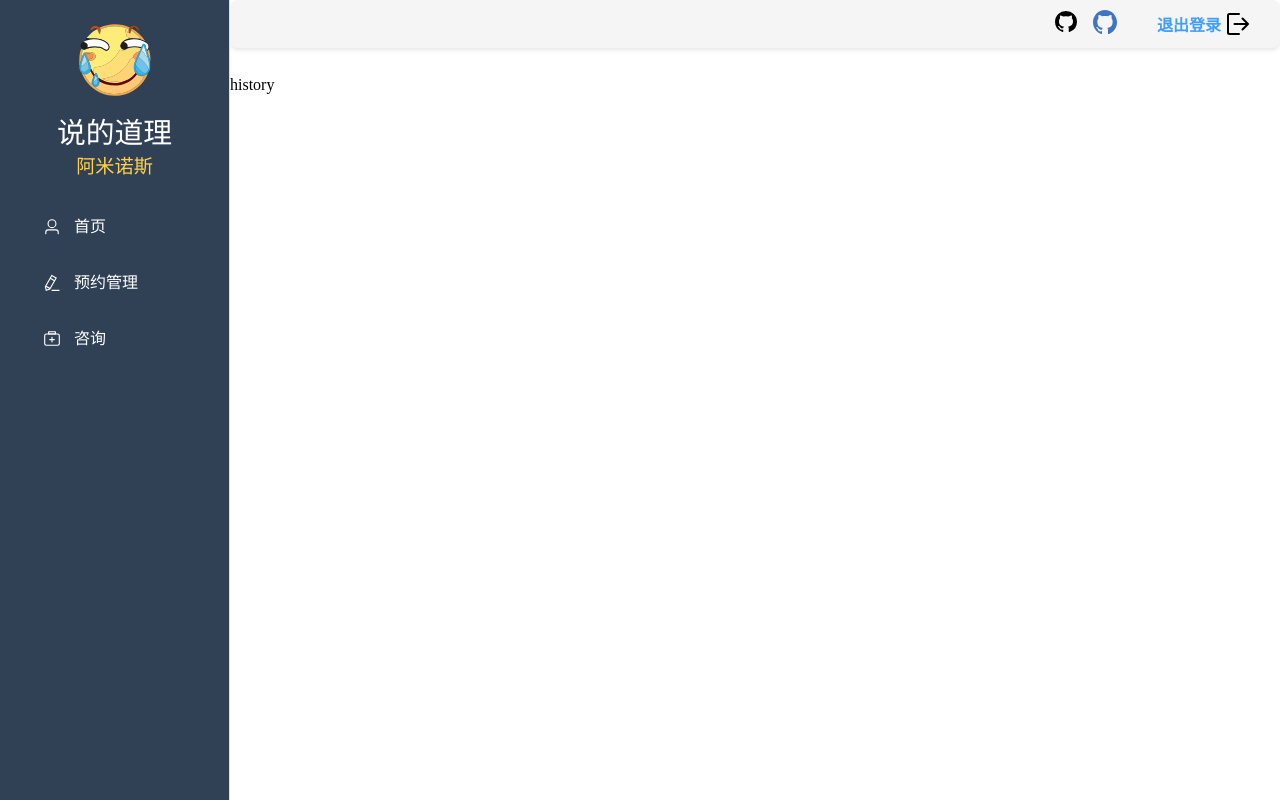
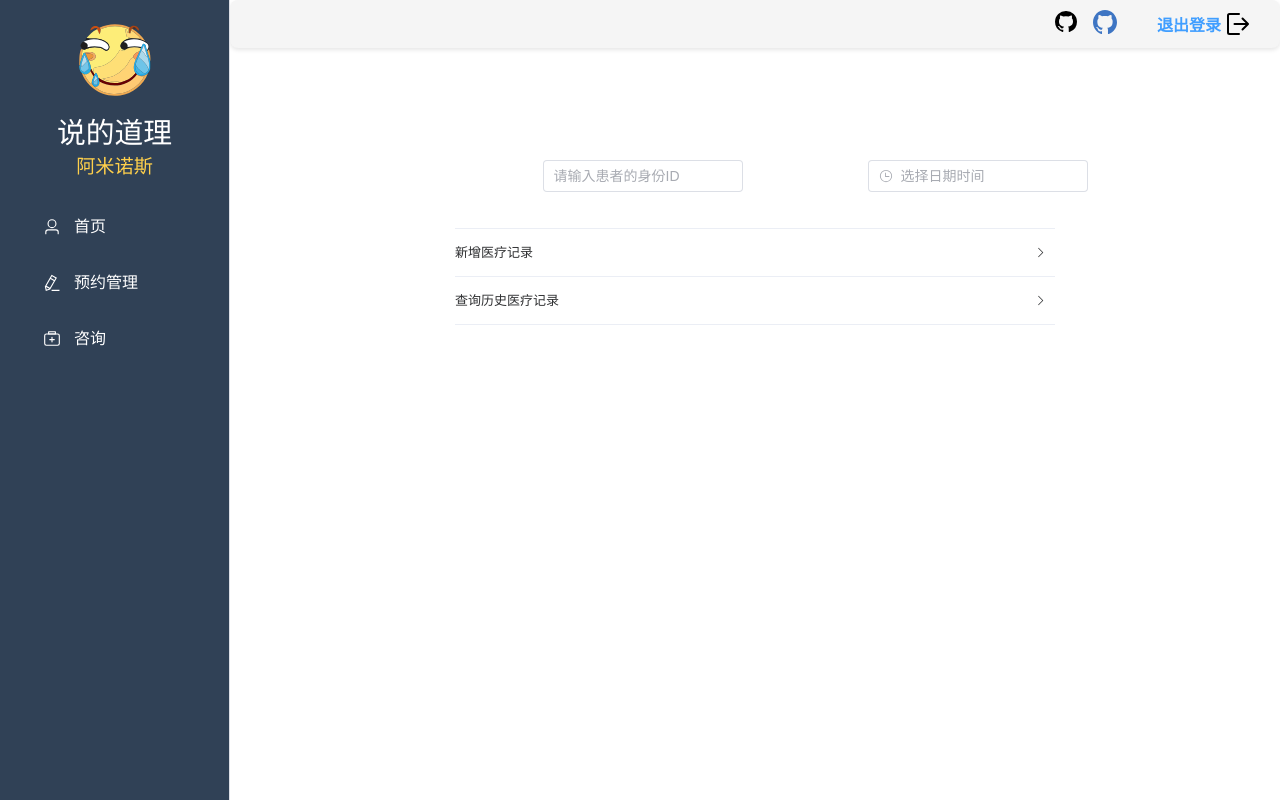
Before and after one commit to nanyan2333/frontSrc, a Vue app: page /history in a window 1280 px wide. Built offline with nearby package versions, Linux system fonts and the light colour scheme.

Commit message:
Update index.vue

```diff
--- a/src/views/history/index.vue
+++ b/src/views/history/index.vue
@@ -1,3 +1,201 @@
 <template>
-    <p>history</p>
+	<el-form
+	:model="medicalInfo"
+	label-width="80px"
+	label-position="left"
+	ref="formRef"
+	:rules="rules">
+	<template v-if="isDoctor">
+		<div class="form-container">
+			<div class="form-item">
+				<el-input v-model="medicalInfo.pid"
+					placeholder="请输入患者的身份ID"
+					clearable
+					style="width: 200px">
+				</el-input>
+			</div>
+			<div class="form-item">
+				<el-date-picker v-model="medicalInfo.time"
+					type="datetime"
+					placeholder="选择日期时间">
+				</el-date-picker>
+			</div>
+		</div>
+		<br><br>
+
+		<el-collapse style="max-width: 600px; margin: 0 auto;">
+			<el-collapse-item title="新增医疗记录" name="1" style="text-align: center;">
+				<el-input
+				type="textarea"
+				placeholder="请填写患者的医疗记录"
+				v-model="medicalInfo.updateInfo"
+				:rows="3"
+				class="input-item"
+				prefix-icon="el-icon-search"></el-input>
+				<div style="margin-top: 20px;"></div>
+				<div class="button-container">
+					<el-button type="primary" round class="button" @click="addRecord(medicalInfo)">提交记录</el-button>
+				</div>
+			</el-collapse-item>
+
+			<el-collapse-item title="查询历史医疗记录" @change="searchRecord(medicalInfo)" name="2">
+				<el-table :data="tableData" style="width: 100%" height="250">
+					<el-table-column
+						label="日期"
+						width="180">
+						<template slot-scope="scope">
+							<i class="el-icon-time"></i>
+							<span style="margin-left: 10px">{{ scope.row.time }}</span>
+						</template>
+					</el-table-column>
+					<el-table-column prop="updateInfo" label="医疗信息" width="180"></el-table-column>
+					<el-table-column fixed="right" label="操作" width="100">
+						<template slot-scope="scope">
+							<el-button @click="editRecord(scope.row)" size="small">编辑</el-button>
+						</template>
+    			</el-table-column>
+				</el-table>
+			</el-collapse-item>
+		</el-collapse>
+
+		<el-dialog title="编辑医疗信息" :visible.sync="dialogVisible">
+			<el-form :model="medicalInfo" label-width="80px">
+				<el-form-item label="更新信息">
+					<el-input v-model="medicalInfo.updateInfo"></el-input>
+				</el-form-item>
+			</el-form>
+			<div slot="footer" class="dialog-footer">
+				<el-button @click="dialogVisible = false">取 消</el-button>
+				<el-button type="primary" @click="saveUpdate">确 定</el-button>
+			</div>
+		</el-dialog>
+
+	</template>
+
+
+	<template v-else>
+		<el-form-item label="身份ID" prop="pid">
+			<el-input v-model="medicalInfo.pid" placeholder="请输入身份ID"></el-input>
+		</el-form-item>
+		<div class="button-container">
+			<el-button type="primary" round class="button" @click="fetchData">查询医疗记录</el-button>
+		</div>
+
+	</template>
+
+	</el-form>
 </template>
+
+<script setup >
+import { ref , watch, computed} from 'vue';
+import useUserStore from "@/store/module/user"
+import { addRecord, searchRecord, updateRecord } from "../../api/history"
+import { ElMessage} from "element-plus";
+import { addReserve } from '../../api/reserve';
+
+const dialogVisible = ref(false);
+let currentRow = null;
+const editRecord = (row) => {
+  currentRow = row;
+  medicalInfo.value.updateInfo = row.updateInfo;
+  dialogVisible.value = true;
+};
+const saveUpdate = () => {
+  if (!medicalInfo.value.updateInfo.trim()) {
+    ElMessage({
+      message: '更新信息不能为空',
+      type: 'warning'
+    });
+    return;
+  }
+  currentRow.updateInfo = medicalInfo.value.updateInfo;
+  dialogVisible.value = false;
+  updateRecord(medicalInfo.value.pid,medicalInfo.value.time,medicalInfo.value.updateInfo)
+};
+
+const userStore = useUserStore();
+const role = "Doctor"
+userStore.setRole(role);
+
+const formRef = ref(null)
+const isAdmin = ref(userStore.isAdmin())
+const isDoctor = ref(userStore.isDoctor())
+const isPatient = ref(userStore.isPatient())
+watch(
+	() => userStore.role,
+	() => {
+		isAdmin.value = userStore.isAdmin()
+		isDoctor.value = userStore.isDoctor()
+		isPatient.value = userStore.isPatient()
+	}
+)
+
+const tableData = ref([])
+
+const medicalInfo = ref({
+	pid: "",
+	updateInfo: "",
+	time: "",
+})
+
+const medicalData = ref([])
+const hasData = computed(
+	() => Array.isArray(medicalData.value) && medicalData.value.length > 0)
+
+const add = () => {
+	formRef.value.validate((valid) => {
+		if (valid) {
+			addRecord(medicalInfo.value.pid).then((res) => {
+				if (res.status) {
+					ElMessage({
+						message: res.data.msg,
+						type: "success",
+					})
+					close()
+					reserveInfo.value.pid = ""
+					reserveInfo.value.updateInfo = ""
+					reserveInfo.value.time = ""
+					emit("flushForm")
+				} else {
+					ElMessage.error(res.data.msg)
+					close()
+				}
+			})
+		}
+	})
+}
+
+const rules = {
+	pid: [
+		{ required: true, message: "请输入病人ID", trigger: "blur" },
+		{ pattern: /^\d+$/, message: "病人ID必须为数字", trigger: "blur" },
+	],
+	updateInfo: [
+    { required: true, message: '请填写医疗记录', trigger: 'blur' },
+  ],
+}
+</script>
+
+
+<style>
+body,
+html {
+	margin: 0;
+	padding: 0;
+	height: 100%;
+	overflow: auto;
+}
+.form-container {
+    display: flex;
+    justify-content: space-between;
+    align-items: flex-start;
+    margin-top: 100px;
+    padding: 0 200px;
+}
+.form-item {
+    margin-left: auto;
+    margin-right: auto;
+    max-width: 100px;
+}
+
+</style>
```
